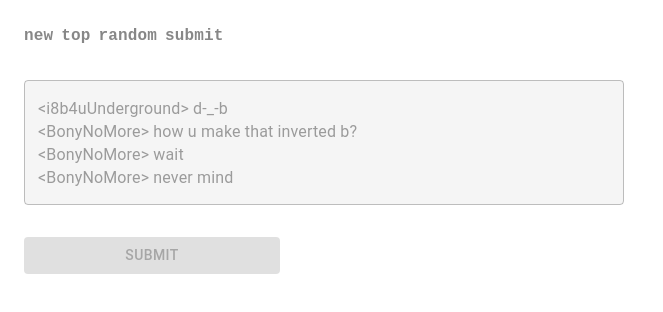
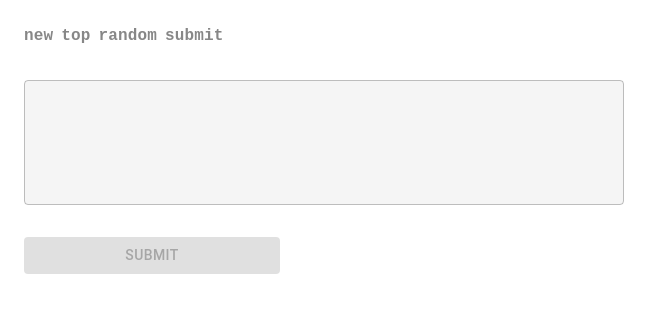
Before and after one commit to kiliankoe/miniqdb, a Next.js app: page /submit in a window 1280 px wide. Shown: the top 312 px of the page, without its empty margins (0-663 px from the left). Built offline with nearby package versions, Linux system fonts and the light colour scheme; no server answers.

Commit message:
Remove quote placeholder text

```diff
--- a/src/app/(main)/submit/page.tsx
+++ b/src/app/(main)/submit/page.tsx
@@ -36,10 +36,6 @@ function AddForm() {
     >
       <TextField
         name="quote"
-        placeholder={`<i8b4uUnderground> d-_-b
-<BonyNoMore> how u make that inverted b?
-<BonyNoMore> wait
-<BonyNoMore> never mind`}
         value={newQuote}
         onChange={(e) => setNewQuote(e.target.value)}
         multiline
```
